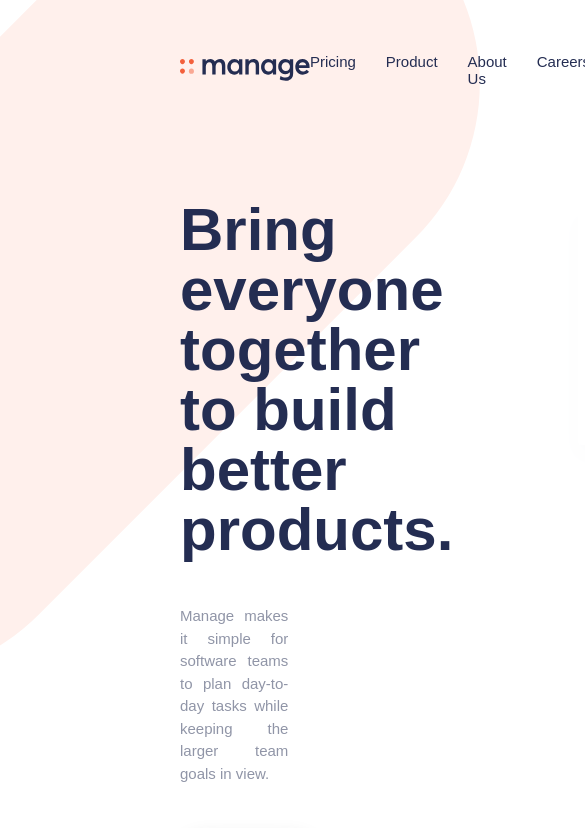
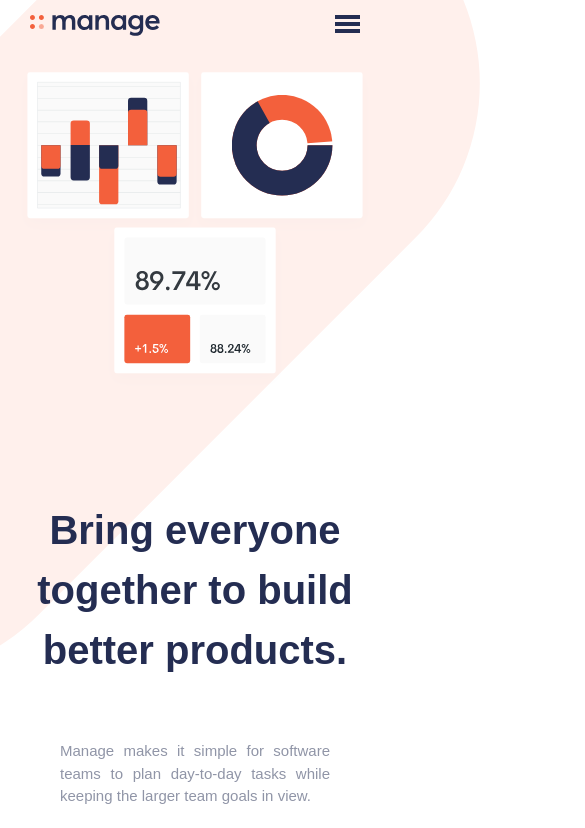
Before and after one commit to maryamaljanabi/frontend-mentor-manage-landing-page, a React (Create React App) app: page / in a window 390 px wide. Shown: the top 828 px of the page, 585 px wide, since content can reach past the window. Built offline with nearby package versions, Linux system fonts and the light colour scheme; a web font is replaced by a local one.

Commit message:
Responsive navbar and jumbotron

```diff
--- a/src/Layout/Jumbotron/Jumbotron.scss
+++ b/src/Layout/Jumbotron/Jumbotron.scss
@@ -1,7 +1,9 @@
 .jumbotron {
   padding: 4rem 12rem;
+  margin: auto;
   display: flex;
   gap: 7rem;
+
   .left-paragraph {
     h3 {
       font-size: 60px;
@@ -11,6 +13,37 @@
     p {
       margin-right: 8rem;
       margin-bottom: 3rem;
+      padding-right: 3rem;
+    }
+  }
+
+  .right-images {
+    text-align: center;
+    img {
+      width: fit-content;
+    }
+  }
+
+  @media only screen and (max-width: 1100px) {
+    flex-direction: column-reverse;
+    padding: 1rem 5rem;
+    .left-paragraph {
+      text-align: center;
+      p {
+        padding: 1rem 3rem 3rem;
+        margin: 0;
+      }
+    }
+
+    .right-images img {
+      width: 100%;
+    }
+  }
+  @media only screen and (max-width: 600px) {
+    padding: 1rem;
+
+    .left-paragraph h3 {
+      font-size: 40px;
     }
   }
 }
--- a/src/Layout/Navbar/Navbar.js
+++ b/src/Layout/Navbar/Navbar.js
@@ -1,8 +1,10 @@
-import React from "react";
+import React, { useState } from "react";
 import "./Navbar.scss";
 import Logo from "./../../assets/images/logo.svg";
+import Burger from "./../../assets/images/icon-hamburger.svg";
 
 const Navbar = () => {
+  const [burgerMenuVisibile, setBurgerMenuVisibile] = useState(false);
   return (
     <div className="navbar">
       <img className="logo" alt="logo-img" src={Logo} />
@@ -13,7 +15,24 @@
         <span>Careers</span>
         <span>Community</span>
       </div>
-      <button className="rounded-orange-button">Get Started</button>
+      <button className="rounded-orange-button nav-button">Get Started</button>
+      <div className="burger">
+        <img
+          className="burder-img"
+          alt="burger-img"
+          src={Burger}
+          onClick={() => setBurgerMenuVisibile(!burgerMenuVisibile)}
+        />
+        {burgerMenuVisibile && (
+          <div className="burger-menu">
+            <span>Pricing</span>
+            <span>Product</span>
+            <span>About Us</span>
+            <span>Careers</span>
+            <span>Community</span>
+          </div>
+        )}
+      </div>
     </div>
   );
 };
--- a/src/Layout/Navbar/Navbar.scss
+++ b/src/Layout/Navbar/Navbar.scss
@@ -5,6 +5,9 @@
   padding: 3rem 12rem;
   justify-content: space-between;
   align-items: center;
+  .burger {
+    display: none;
+  }
   .logo {
     width: 130px;
     object-fit: contain;
@@ -22,4 +25,39 @@
       }
     }
   }
+
+  @media only screen and (max-width: 1100px) {
+    padding: 1rem 2rem;
+    .links,
+    .nav-button {
+      display: none;
+    }
+
+    .burger {
+      display: block;
+      transition: all 500ms ease-in-out;
+      img {
+        &:hover {
+          cursor: pointer;
+        }
+      }
+      .burger-menu {
+        display: flex;
+        flex-direction: column;
+        gap: 1rem;
+        background-color: white;
+        position: absolute;
+        right: 4rem;
+        top: 1rem;
+        padding: 1rem;
+        align-items: center;
+        border-radius: 10px;
+        transition: all 500ms ease-in-out;
+
+        span {
+          color: $Dark-Blue;
+        }
+      }
+    }
+  }
 }
--- a/src/Layout/Testimonials/Card.js
+++ b/src/Layout/Testimonials/Card.js
@@ -3,7 +3,7 @@
 export default function Card({ img, name, content }) {
   return (
     <div className="card">
-      <img src={img} alt="testimonials-image" />
+      <img src={img} alt={`testimonials-image-${name}`} />
       <div className="content">
         <h3>{name}</h3>
         <p>{content}</p>
--- a/src/assets/styles/index.scss
+++ b/src/assets/styles/index.scss
@@ -50,7 +50,6 @@
 p {
   color: $Dark-Grayish-Blue;
   line-height: 1.5rem;
-  padding-right: 3rem;
   margin-bottom: 2rem;
   text-align: justify;
 }
```
